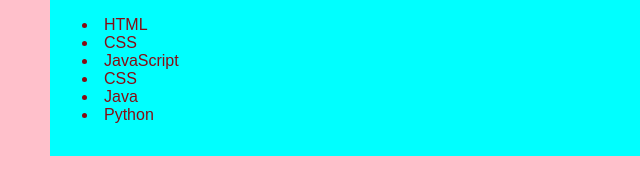
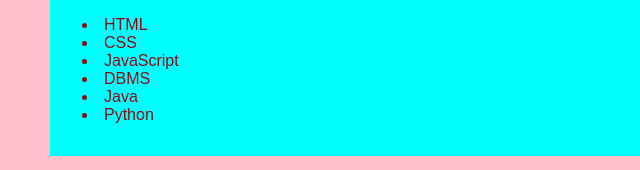
Before and after one commit to Siddharthaerla/siddu1, a plain HTML site: page index.html in a window 1280 px wide. Shown: the part 630-800 px from the top of the page, 0-640 px from the left. Drawn offline with Linux system fonts and the light colour scheme; a script that the page names is missing.

Commit message:
Update index.html

```diff
--- a/index.html
+++ b/index.html
@@ -37,7 +37,7 @@
       <li>HTML</li>
       <li>CSS</li>
       <li>JavaScript</li>
-      <li>CSS</li>
+      <li>DBMS</li>
       <li>Java</li>
       <li>Python</li>
   </section>
```
